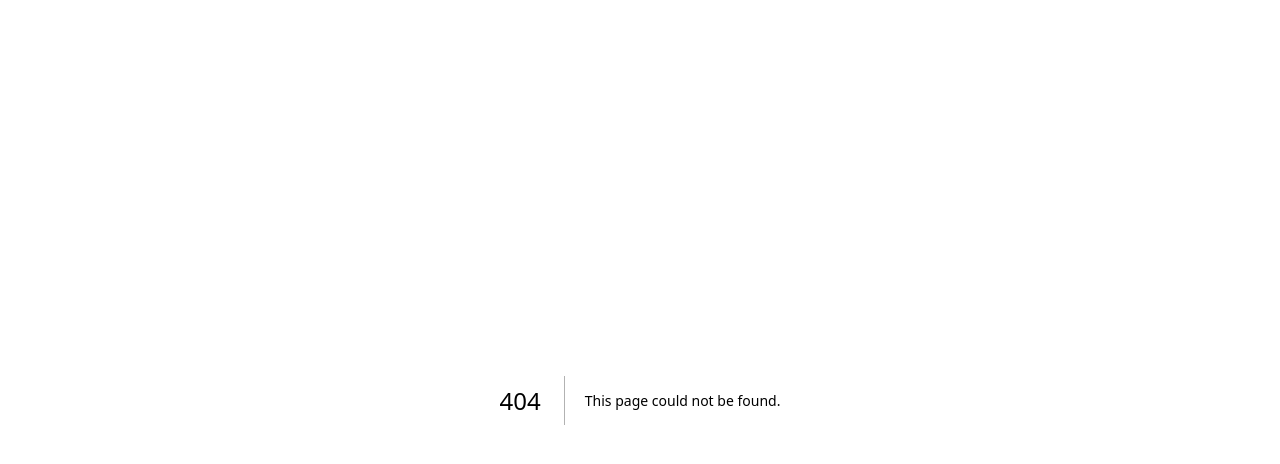
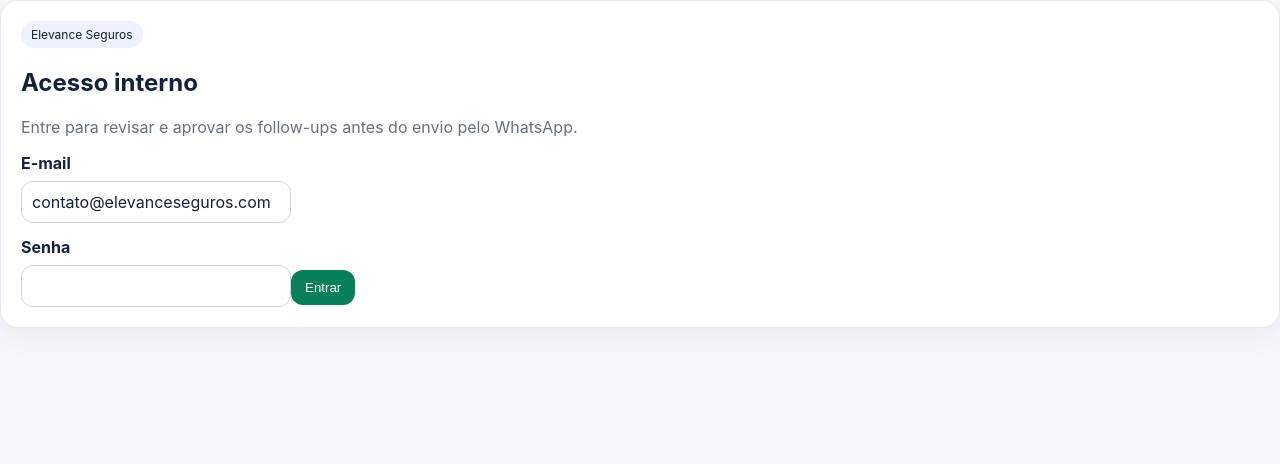
Before and after one commit to elevanceseguros/follow-up-elevance, a Next.js app: page /login in a window 1280 px wide. Before the commit this address had no page. Shown: the top 464 px of the page. Built offline with nearby package versions, Linux system fonts and the light colour scheme.

Commit message:
Add admin login page

```diff
--- /dev/null
+++ b/app/login/page.tsx
@@ -0,0 +1,21 @@
+import { loginAction } from './actions';
+
+export default function LoginPage() {
+  return <main className="login-wrap">
+    <section className="card login-card">
+      <span className="badge">Elevance Seguros</span>
+      <h1>Acesso interno</h1>
+      <p className="muted">Entre para revisar e aprovar os follow-ups antes do envio pelo WhatsApp.</p>
+
+      <form action={loginAction} className="login-form">
+        <label className="field-label">E-mail</label>
+        <input name="email" type="email" defaultValue="contato@elevanceseguros.com" required />
+
+        <label className="field-label">Senha</label>
+        <input name="password" type="password" required />
+
+        <button className="btn success" type="submit">Entrar</button>
+      </form>
+    </section>
+  </main>;
+}
```
